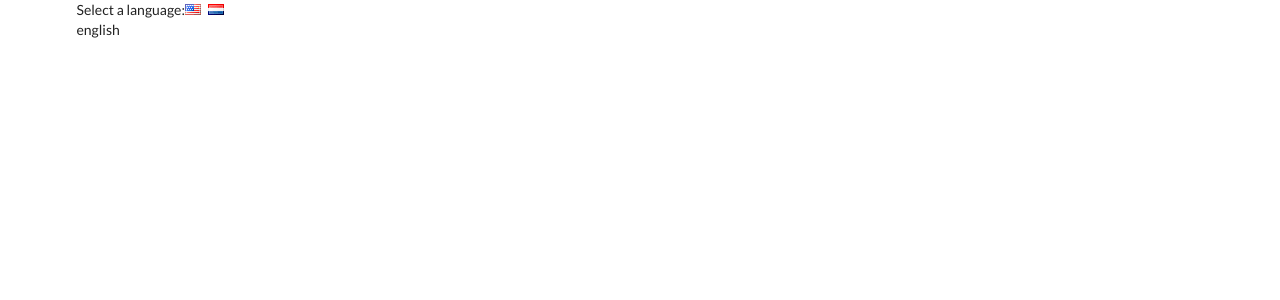
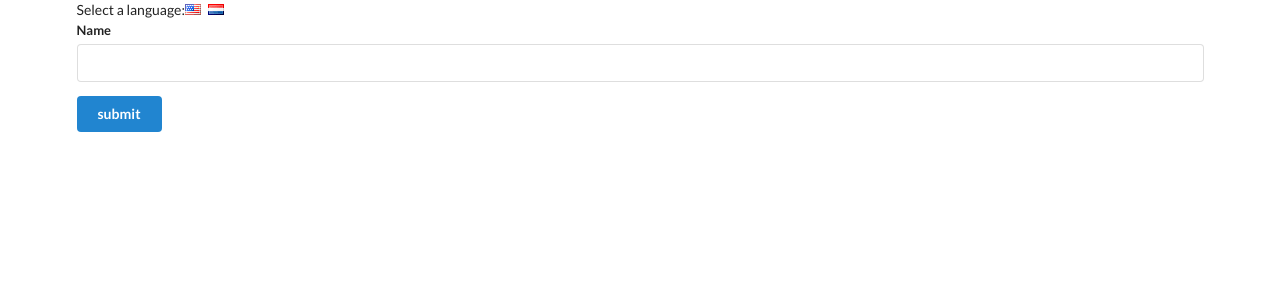
Before and after one commit to subhra2508/translate-app, a React (Create React App) app: page / in a window 1280 px wide. Shown: the top 300 px of the page. Built offline with nearby package versions, Linux system fonts and the light colour scheme.

Commit message:
initial commit

```diff
--- a/src/components/App.js
+++ b/src/components/App.js
@@ -1,5 +1,5 @@
 import React from 'react';
-
+import UserCreate from './UserCreate';
 
 class App extends React.Component{
     state = {language : 'english'}
@@ -17,7 +17,7 @@
                <i className="flag us" onClick={()=>this.onLanguageChange('english')}/>
                <i className="flag nl" onClick={() => this.onLanguageChange('dutch')}/>
            </div>
-           {this.state.language}
+            <UserCreate/>
         </div>
         )
    }
--- /dev/null
+++ b/src/components/Button.js
@@ -0,0 +1,15 @@
+import React from 'react';
+import LanguageContexts from '../contexts/LanguageContexts';
+
+class Button extends React.Component{
+
+    static contextType = LanguageContexts;
+
+
+    render(){
+        const text = this.context === 'english'?'submit':'voorleggen';
+        return <button className="ui button primary">{text}</button>
+    }
+}
+
+export default Button;
--- /dev/null
+++ b/src/components/Field.js
@@ -0,0 +1,19 @@
+import React from 'react';
+import LanguageContexts from '../contexts/LanguageContexts';
+
+
+class Field extends React.Component{
+    static contextType = LanguageContexts;
+    render(){
+        const text = this.context === 'english'?'Name':'Naam';
+        return (
+            <div className="ui field">
+                <label>{text}</label>
+                <input/>
+            </div>
+        )
+    }
+}
+
+
+export default Field;
--- /dev/null
+++ b/src/components/UserCreate.js
@@ -0,0 +1,14 @@
+import React from 'react';
+import Field from './Field';
+import Button from './Button';
+
+const UserCreate = () => {
+    return (
+        <div className="ui form">
+            <Field/>
+            <Button/>
+        </div>
+    )
+};
+
+export default UserCreate;
--- /dev/null
+++ b/src/contexts/LanguageContexts.js
@@ -0,0 +1,5 @@
+import React from 'react';
+
+
+
+export default React.createContext('english');
```
Also changed, not shown: 1 other file (tests, documents, lock files or other folders).
